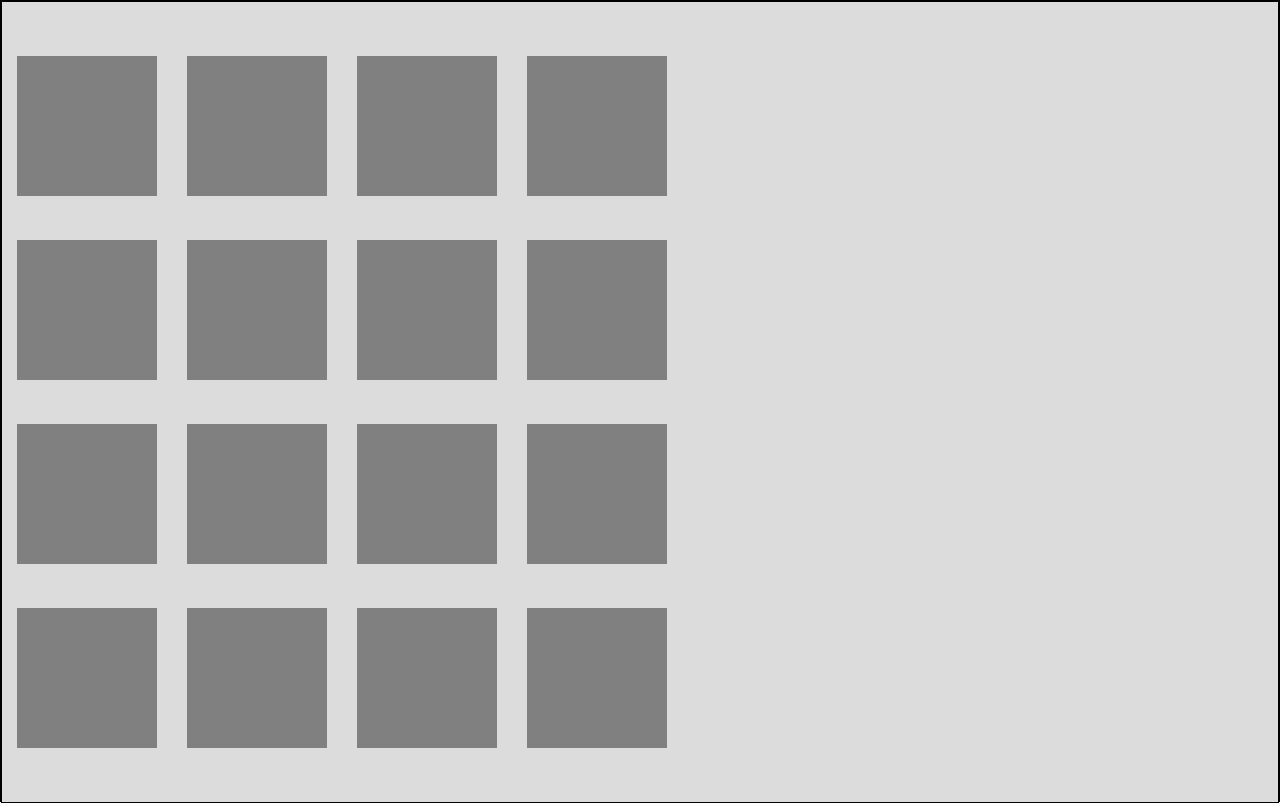
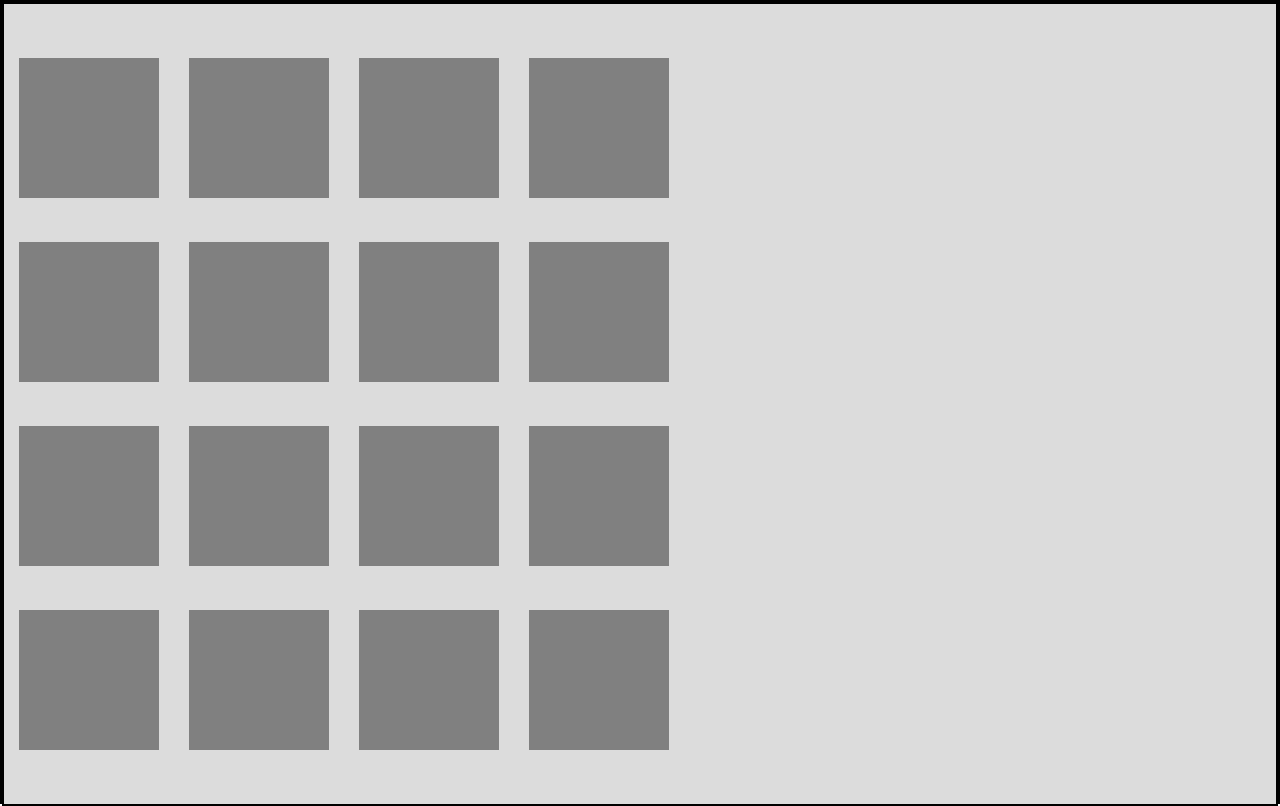
Before and after one commit to rosariopena1397/Week6Day2HandingEvents, a plain HTML site: page index.html in a window 1280 px wide. Drawn offline with nearby package versions, Linux system fonts and the light colour scheme.

Commit message:
Made a comment

```diff
--- a/style.css
+++ b/style.css
@@ -1,7 +1,7 @@
 html, body {
     height: 100%;
     margin: 0px;
-    border: 1px solid #000;
+    border: 2px solid #000;
   }
   #grid {
     display: flex;
```
